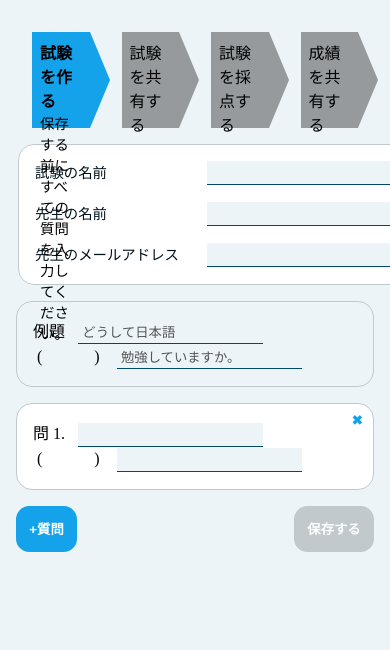
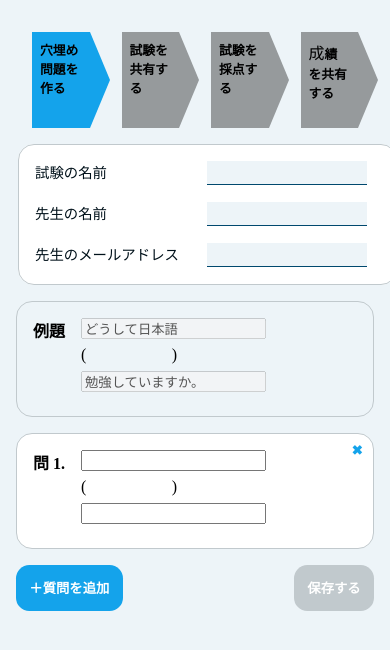
Before and after one commit to JTBooth/homework, a Flask app: page / in a window 390 px wide. Shown: the part 70-720 px from the top of the page. Run offline with Flask 2, Linux system fonts and the light colour scheme.

Commit message:
quiz mobile view

```diff
--- a/static/scripts/create_quiz_scripts.js
+++ b/static/scripts/create_quiz_scripts.js
@@ -10,21 +10,24 @@ class QuizQuestion extends HTMLLIElement {
     input_1.setAttribute('name', questions.toString() + '-text_1');
 
     const student_input_placeholder = document.createElement("span");
-    student_input_placeholder.textContent = " (             ) ";
     student_input_placeholder.className = "blank-space";
 
     const input_2 = document.createElement('input', { "type": "text" });
     input_2.setAttribute('name', questions.toString() + '-text_2');
     questions += 1;
 
+    const body_div = document.createElement('div');
+    body_div.className = 'quiz-question-body';
+    body_div.appendChild(input_1);
+    body_div.appendChild(student_input_placeholder);
+    body_div.appendChild(input_2);
+    this.appendChild(body_div);
+
     const delete_button = document.createElement('button');
     delete_button.setAttribute("class", "delete-button");
     delete_button.onclick = () => this.remove();
     delete_button.textContent = "✖";
 
-    this.appendChild(input_1);
-    this.appendChild(student_input_placeholder);
-    this.appendChild(input_2);
     this.appendChild(delete_button);
     this.className = "quiz-question";
   }
@@ -43,7 +46,6 @@ class ExampleQuizQuestion extends HTMLLIElement {
     input_1.setAttribute('disabled', true);
 
     const student_input_placeholder = document.createElement("span");
-    student_input_placeholder.textContent = " (             ) ";
     student_input_placeholder.className = "blank-space";
 
     const input_2 = document.createElement('input', { "type": "text" });
@@ -51,9 +53,13 @@ class ExampleQuizQuestion extends HTMLLIElement {
     input_2.setAttribute('disabled', true);
     questions += 1;
 
-    this.appendChild(input_1);
-    this.appendChild(student_input_placeholder);
-    this.appendChild(input_2);
+    const body_div = document.createElement('div');
+    body_div.className = 'quiz-question-body';
+    body_div.appendChild(input_1);
+    body_div.appendChild(student_input_placeholder);
+    body_div.appendChild(input_2);
+    this.appendChild(body_div);
+
     this.className = "example-quiz-question";
   }
 }
--- a/static/styles/styles.css
+++ b/static/styles/styles.css
@@ -47,10 +47,13 @@ ol > li {
   background-color: white;
 
   list-style-position: inside;
+
+  min-width: fit-content;
 }
 
 ol > li.quiz-question::marker {
   content: "問 " counter(list-item) ".";
+  font-weight: bold;
 }
 
 ol > li:not(:last-child) {
@@ -68,7 +71,17 @@ ol > li:not(:last-child) {
 }
 
 .quiz-question {
-  position: relative;
+  position: relative;;
+}
+
+.quiz-question::marker {
+  display: inline;
+}
+
+.quiz-question-body {
+  display: inline-block;
+  vertical-align: top;
+  margin-inline: 1em;
 }
 
 .example-quiz-question {
@@ -77,6 +90,7 @@ ol > li:not(:last-child) {
 
 .example-quiz-question::marker {
   content: "例題";
+  font-weight: bolder;
 }
 
 fieldset {
@@ -93,13 +107,14 @@ fieldset > div {
   margin: 1em;
 }
 
-input {
+input[type=text] {
   margin-inline: 1em;
   border-width: 0px 0px 1px 0px;
   margin-bottom: 1px;
   border-color: var(--dark-accent-color);
   background-color: var(--background-color);
   padding: 4px;
+  width: 12em;
 }
 
 input:focus {
@@ -231,9 +246,73 @@ table {
 
 .arrow-header {
   font-weight: bolder;
+  font-size: 90%;
+  white-space: nowrap;
 }
 
 .arrow-body {
   font-weight: lighter;
-  font-size: 90%;
+  font-size: 74%;
 }
+
+.blank-space {
+  width: 6rem;
+  height: 1em;
+  display: inline-block;
+  position: relative;
+  line-height: 1em;
+}
+
+.blank-space::before {
+  content: "(";
+  position: absolute;
+  left: 0px;
+}
+
+.blank-space::after {
+  content: ")";
+  position: absolute;
+  right: 0px;
+}
+
+@media only screen and (max-width: 600px) {
+  .quiz-question-body {
+    width: calc(100% - 4em);
+    min-width: 12em;
+    display: inline-block;
+  }
+
+  .quiz-question-body > * {
+    margin-bottom: 8px;
+    display: block;
+  }
+
+  .quiz-question > input {
+    width: 80%;
+  }
+
+  .quiz-question > .blank-space {
+    width: 40%;
+  }
+
+  input {
+    margin-inline: 0;
+  }
+
+  .arrow-body {
+    display: none;
+  }
+
+  .arrow-header {
+    font-size: 100%;
+    white-space: unset;
+  }
+}
+
+
+@media only screen and (max-width: 420px) {
+  .arrow-header {
+    font-size: 80%;
+    white-space: unset;
+  }
+}
--- a/templates/index.html
+++ b/templates/index.html
@@ -14,13 +14,18 @@
       <div class="arrow-bar">
         <div class="arrow active">
           <div class="stack">
-            <span class="arrow-header">試験を作る</span>
+            <span class="arrow-header">穴埋め問題を作る</span>
             <span class="arrow-body">保存する前にすべての質問を入力してください。</span>
           </div>
         </div>
-        <div class="arrow upcoming">試験を共有する</div>
-        <div class="arrow upcoming">試験を採点する</div>
-        <div class="arrow upcoming">成績を共有する</div>
+        <div class="arrow upcoming">
+          <span class="arrow-header">試験を共有する</span></div>
+        <div class="arrow upcoming">
+          <span class="arrow-header">試験を採点する</span>
+        </div>
+        <div class="arrow upcoming">
+          成<span class="arrow-header">績を共有する</span>
+        </div>
       </div>
       <form action="{{ url_for('create_quiz') }}" method="POST" id="make-quiz-form" class="quiz">
         <fieldset>
@@ -42,7 +47,7 @@
           <li is="quiz-question"></li>
         </ol>
         <div class="button-bar">
-          <button type="button" onclick="addQuestion(event)">+質問</button>
+          <button type="button" onclick="addQuestion(event)">＋質問を追加</button>
           <button type="submit" id="submit-button" disabled>
             保存する
             <span class="disabled-tooltip"></span>
```
